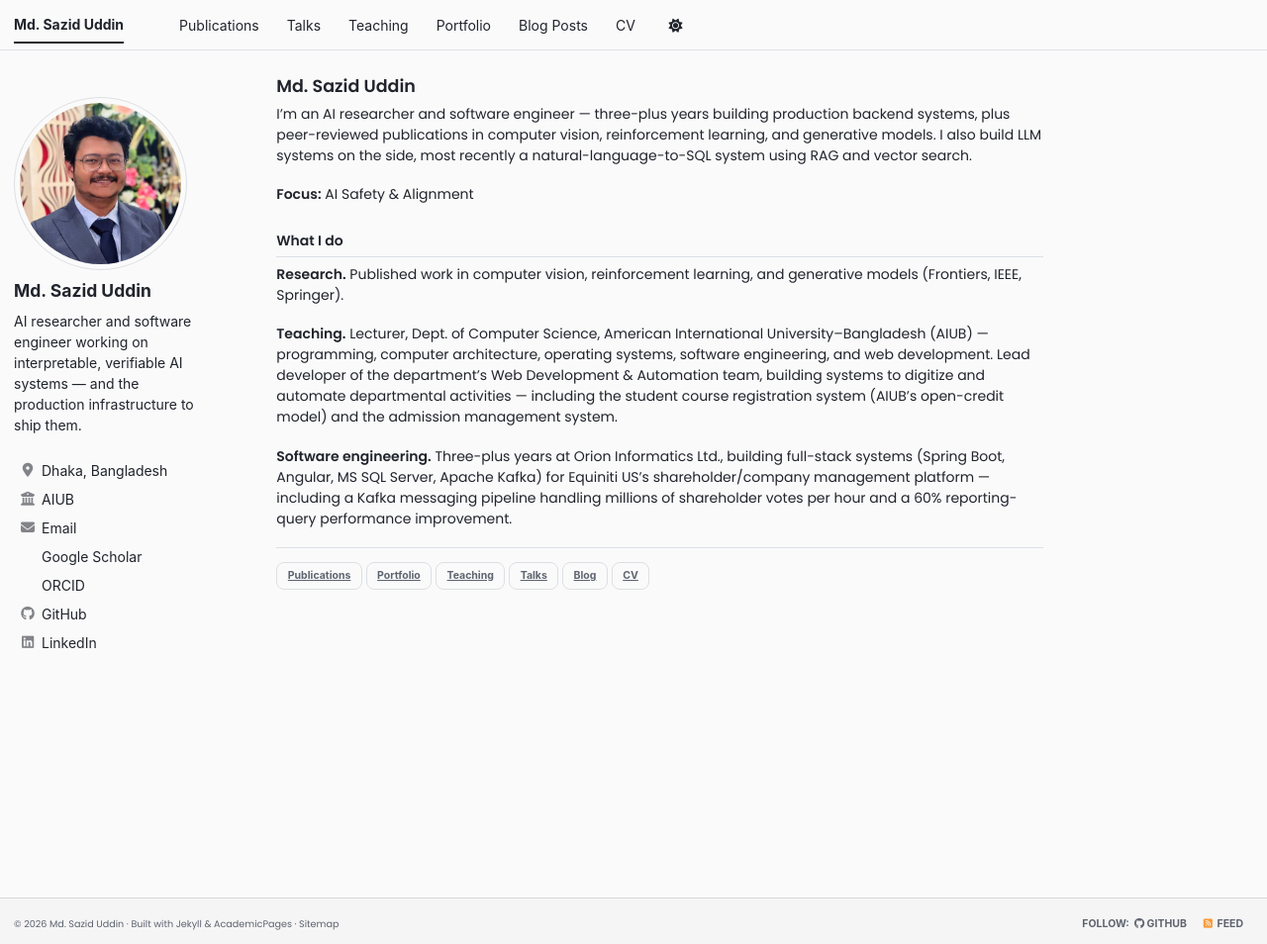
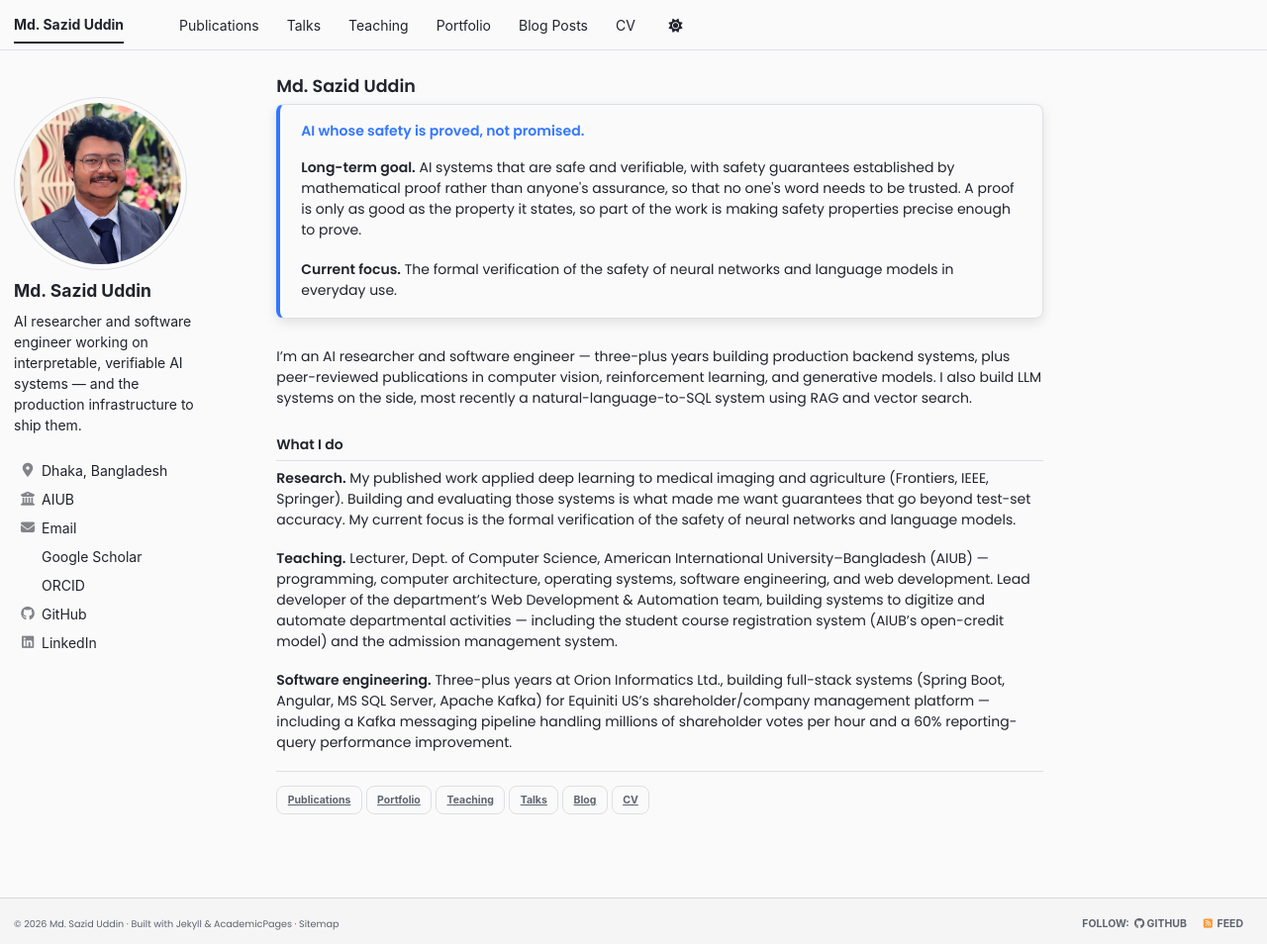
Before and after one commit to sazid-uddin/sazid-uddin.github.io, a Jekyll site: the page built from _pages/about.md, in a window 1280 px wide and 954 px high. Shown: the whole window at 99% size. Built offline with Jekyll 4.4.1, drawn with Linux system fonts in a browser that asks for light colours; a style sheet for code colours, icons or effects is not loaded.

Commit message:
Add research vision section and align homepage, CV, meta description
Co-Authored-By: Claude Sonnet 5.5 <noreply@anthropic.com>
Claude-Session: https://claude.ai/code/session_0165vwqMof76Qfsumyj9MPRZ

```diff
--- a/_config.yml
+++ b/_config.yml
@@ -12,7 +12,7 @@ site_theme               : "brand" # Custom skin ported from the old site's pale
 title                    : "Md. Sazid Uddin"
 title_separator          : "-"
 name                     : &name "Md. Sazid Uddin"
-description              : &description "AI researcher and software engineer — computer vision, reinforcement learning, and generative models."
+description              : &description "AI researcher working towards AI systems whose safety is proved mathematically. Formal verification of neural networks and language models."
 url                      : https://sazid-uddin.github.io # production URL -- local/tailnet dev overrides this via _config_dev.yml
 baseurl                  : "" # the subpath of your site, e.g. "/blog"
 repository               : "sazid-uddin/sazid-uddin.github.io"
--- a/_pages/about.md
+++ b/_pages/about.md
@@ -7,13 +7,17 @@ redirect_from:
   - /about.html
 ---
 
+<div class="research-vision">
+  <p class="research-vision__tagline">AI whose safety is proved, not promised.</p>
+  <p><strong>Long-term goal.</strong> AI systems that are safe and verifiable, with safety guarantees established by mathematical proof rather than anyone's assurance, so that no one's word needs to be trusted. A proof is only as good as the property it states, so part of the work is making safety properties precise enough to prove.</p>
+  <p><strong>Current focus.</strong> The formal verification of the safety of neural networks and language models in everyday use.</p>
+</div>
+
 I'm an AI researcher and software engineer — three-plus years building production backend systems, plus peer-reviewed publications in computer vision, reinforcement learning, and generative models. I also build LLM systems on the side, most recently a natural-language-to-SQL system using RAG and vector search.
-
-**Focus:** AI Safety & Alignment
 
 ## What I do
 
-**Research.** Published work in computer vision, reinforcement learning, and generative models (Frontiers, IEEE, Springer).
+**Research.** My published work applied deep learning to medical imaging and agriculture (Frontiers, IEEE, Springer). Building and evaluating those systems is what made me want guarantees that go beyond test-set accuracy. My current focus is the formal verification of the safety of neural networks and language models.
 
 **Teaching.** Lecturer, Dept. of Computer Science, American International University–Bangladesh (AIUB) — programming, computer architecture, operating systems, software engineering, and web development. Lead developer of the department's Web Development & Automation team, building systems to digitize and automate departmental activities — including the student course registration system (AIUB's open-credit model) and the admission management system.
 
--- a/_sass/include/_utilities.scss
+++ b/_sass/include/_utilities.scss
@@ -676,3 +676,29 @@ a.reversefootnote {
   color: $danger-color;
   font-weight: bold;
 }
+
+
+/*
+   Research vision block (homepage)
+   ========================================================================== */
+
+.research-vision {
+  margin: 0 0 2em;
+  padding: 1.25em 1.5em;
+  border: 1px solid var(--global-border-color);
+  border-left: 4px solid var(--global-base-color);
+  border-radius: $border-radius;
+  box-shadow: $box-shadow;
+
+  &__tagline {
+    margin: 0 0 0.6em;
+    font-size: $type-size-3;
+    font-weight: 600;
+    line-height: 1.25;
+    color: var(--global-base-color);
+  }
+
+  p:last-child {
+    margin-bottom: 0;
+  }
+}
```
Also changed, not shown: _pages/cv.md (+1 -0 lines).
